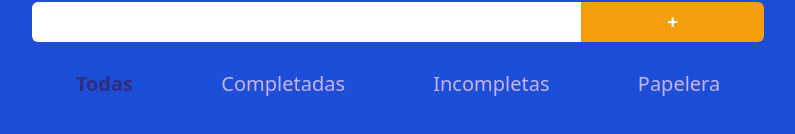
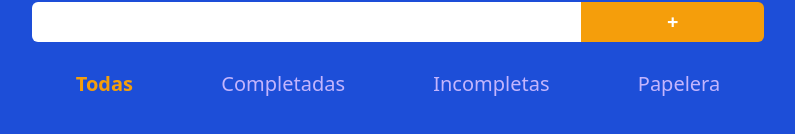
Before and after one commit to carlosAguinaga/todo-taidwind, a React (Create React App) app: page / in a window 1280 px wide. Shown: the part 378-512 px from the top of the page, without its empty margins (242-1037 px from the left). Built offline with nearby package versions, Linux system fonts and the light colour scheme.

Commit message:
change color filter

```diff
--- a/src/components/FilterTask.jsx
+++ b/src/components/FilterTask.jsx
@@ -5,7 +5,7 @@ const FilterTask = ({ currentFilter, setCurrentFilter }) => {
     <div className="flex flex-wrap justify-around mt-5">
       <button
         className={`flex text-xl  mx-1 ${
-          currentFilter === "Todas" ? "text-indigo-900 font-bold" : "text-purple-300"
+          currentFilter === "Todas" ? "text-yellow-500 font-bold" : "text-purple-300"
         }`}
         onClick={() => currentFilter !== "Todas" && setCurrentFilter("Todas")}
       >
@@ -14,7 +14,7 @@ const FilterTask = ({ currentFilter, setCurrentFilter }) => {
       <button
         className={`flex text-xl mx-1 ${
           currentFilter === "Completadas"
-            ? "text-indigo-900 font-bold"
+            ? "text-yellow-500 font-bold"
             : "text-purple-300"
         }`}
         onClick={() =>
@@ -26,7 +26,7 @@ const FilterTask = ({ currentFilter, setCurrentFilter }) => {
       <button
         className={`flex text-xl mx-1 ${
           currentFilter === "Incompletas"
-            ? "text-indigo-900 font-bold"
+            ? "text-yellow-500 font-bold"
             : "text-purple-300"
         }`}
         onClick={() =>
@@ -37,7 +37,7 @@ const FilterTask = ({ currentFilter, setCurrentFilter }) => {
       </button>
       <button
         className={`flex text-xl mx-1 ${
-          currentFilter === "Papelera" ? "text-indigo-900 font-bold" : "text-purple-300"
+          currentFilter === "Papelera" ? "text-yellow-500 font-bold" : "text-purple-300"
         }`}
         onClick={() =>
           currentFilter !== "Papelera" && setCurrentFilter("Papelera")
```
